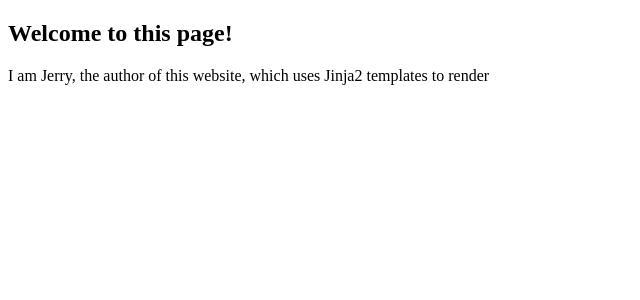
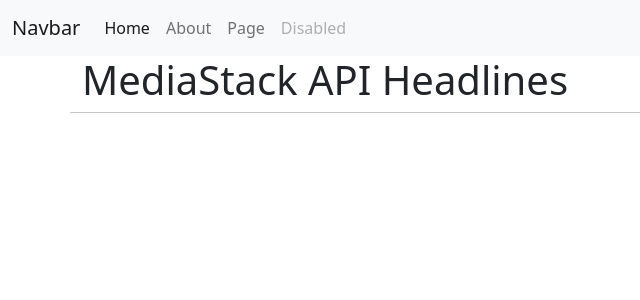
Before and after one commit to Jerry-Sun/headline-voter, a FastAPI app: template templates/index.html in a window 1280 px wide. Shown: the top 300 px of the page, without its empty margins (0-640 px from the left). Run offline with FastAPI, Linux system fonts and the light colour scheme; the template is opened without the code that fills it, so the values that code supplies are empty.

Commit message:
Attempt #1 to connect JSON data to webpage

```diff
--- a/example1.txt
+++ b/example1.txt
@@ -1,4 +1,3 @@
-[Command: python -u 'C:\Users\Jerry\Documents\Programming\Python\Personal Projects\MediaStack API\MediaStack_API.py']
 {'data': [{'author': None,
            'category': 'business',
            'country': 'us',
@@ -145,4 +144,3 @@
                     'being decimated during curtailed holiday season',
            'url': 'https://financialpost.com/entrepreneur/small-business/e-commerce-may-not-be-enough-to-save-small-retailers-from-being-decimated-during-curtailed-holiday-season'}],
  'pagination': {'count': 10, 'limit': 10, 'offset': 0, 'total': 81603}}
-[Finished in 3.335s]
--- a/main.py
+++ b/main.py
@@ -7,9 +7,13 @@
 app = FastAPI()
 templates = Jinja2Templates(directory="templates")
 
-# with open("example2.json", "r") as f:
-#     data = f.read()
+with open("example2.json", "r") as f:
+    data = f.read()
 
-@app.get("/")
+# @app.get("/")
+# async def homepage(request: Request):
+#     return templates.TemplateResponse("index.html", {"request": request})
+
+@app.route("/jinja")
 async def get_headlines(request: Request):
-    return templates.TemplateResponse("index.html", {"request": request})
+    return templates.TemplateResponse("index.html", {"request": request, "headlines":data})
--- a/templates/index.html
+++ b/templates/index.html
@@ -1,11 +1,21 @@
-<!DOCTYPE html>
-<html lang="en">
-<head>
-    <meta charset="UTF-8">
-    <title>Project Example</title>
-</head>
-<body>
-    <h2>Welcome to this page!</h2>
-    <p>I am Jerry, the author of this website, which uses Jinja2 templates to render</p>
-</body>
-</html>
+{% extends "public_template.html" %}
+
+{%block title%}Home{% endblock %}
+
+{% block main %}
+
+<div class="container">
+    <div class="row">
+
+        <h1>MediaStack API Headlines</h1>
+        <hr>
+        <ul>
+            {% for k, v in data.items() %}
+                {% for key_data, val_data in v%}
+                <lis>{{val_data}}</lis>
+                {% endfor %}
+            {% endfor %}
+        </ul>
+
+
+{% endblock main %}
--- /dev/null
+++ b/templates/public_template.html
@@ -0,0 +1,55 @@
+<!doctype html>
+<html lang="en">
+  <head>
+    <!-- Required meta tags -->
+    <meta charset="utf-8">
+    <meta name="viewport" content="width=device-width, initial-scale=1">
+
+    <!-- Bootstrap CSS -->
+    <link href="https://cdn.jsdelivr.net/npm/bootstrap@5.0.0-beta1/dist/css/bootstrap.min.css" rel="stylesheet" integrity="sha384-giJF6kkoqNQ00vy+HMDP7azOuL0xtbfIcaT9wjKHr8RbDVddVHyTfAAsrekwKmP1" crossorigin="anonymous">
+
+    <title>{% block title %}{% endblock title %}</title>
+  </head>
+  <body>
+
+    <nav class="navbar navbar-expand-lg navbar-light bg-light">
+        <div class="container-fluid">
+          <a class="navbar-brand" href="#">Navbar</a>
+          <button class="navbar-toggler" type="button" data-bs-toggle="collapse" data-bs-target="#navbarNav" aria-controls="navbarNav" aria-expanded="false" aria-label="Toggle navigation">
+            <span class="navbar-toggler-icon"></span>
+          </button>
+          <div class="collapse navbar-collapse" id="navbarNav">
+            <ul class="navbar-nav">
+              <li class="nav-item">
+                <a class="nav-link active" aria-current="page" href="#">Home</a>
+              </li>
+              <li class="nav-item">
+                <a class="nav-link" href="#">About</a>
+              </li>
+              <li class="nav-item">
+                <a class="nav-link" href="#">Page</a>
+              </li>
+              <li class="nav-item">
+                <a class="nav-link disabled" href="#" tabindex="-1" aria-disabled="true">Disabled</a>
+              </li>
+            </ul>
+          </div>
+        </div>
+      </nav>
+
+    <main>
+        {% block main %}{% endblock main %}
+    </main>
+
+    <!-- Optional JavaScript; choose one of the two! -->
+
+    <!-- Option 1: Bootstrap Bundle with Popper -->
+    <script src="https://cdn.jsdelivr.net/npm/bootstrap@5.0.0-beta1/dist/js/bootstrap.bundle.min.js" integrity="sha384-ygbV9kiqUc6oa4msXn9868pTtWMgiQaeYH7/t7LECLbyPA2x65Kgf80OJFdroafW" crossorigin="anonymous"></script>
+
+    <!-- Option 2: Separate Popper and Bootstrap JS -->
+    <!--
+    <script src="https://cdn.jsdelivr.net/npm/@popperjs/core@2.5.4/dist/umd/popper.min.js" integrity="sha384-q2kxQ16AaE6UbzuKqyBE9/u/KzioAlnx2maXQHiDX9d4/zp8Ok3f+M7DPm+Ib6IU" crossorigin="anonymous"></script>
+    <script src="https://cdn.jsdelivr.net/npm/bootstrap@5.0.0-beta1/dist/js/bootstrap.min.js" integrity="sha384-pQQkAEnwaBkjpqZ8RU1fF1AKtTcHJwFl3pblpTlHXybJjHpMYo79HY3hIi4NKxyj" crossorigin="anonymous"></script>
+    -->
+  </body>
+</html>
```
